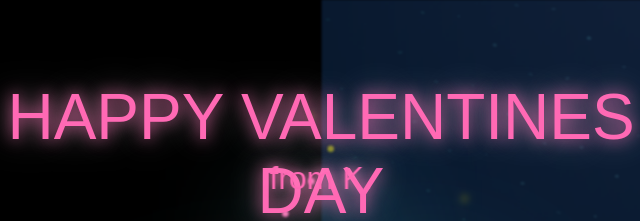
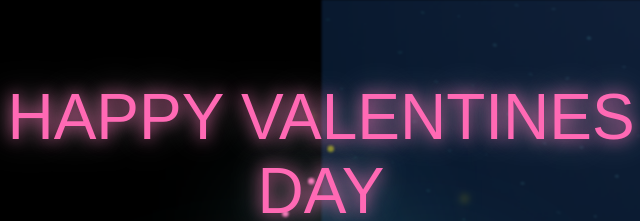
Before and after one commit to bosscarlo/Flowerssss, a plain HTML site: page index.html in a window 1280 px wide. Shown: the top 221 px of the page, 319-959 px from the left. Drawn offline with Linux system fonts and the light colour scheme.

Commit message:
Remove sender text from Valentine's Day message
Removed 'from K.' text from Valentine's Day message.

```diff
--- a/index.html
+++ b/index.html
@@ -12,7 +12,6 @@
     <!-- Added text for Happy Valentine's Day -->
     <div class="valentine-text">HAPPY VALENTINES DAY</div>
     <!-- Added small text below -->
-    <div class="from-text">from K.</div>
 
     <div class="night"></div>
     <div class="flowers">
```
